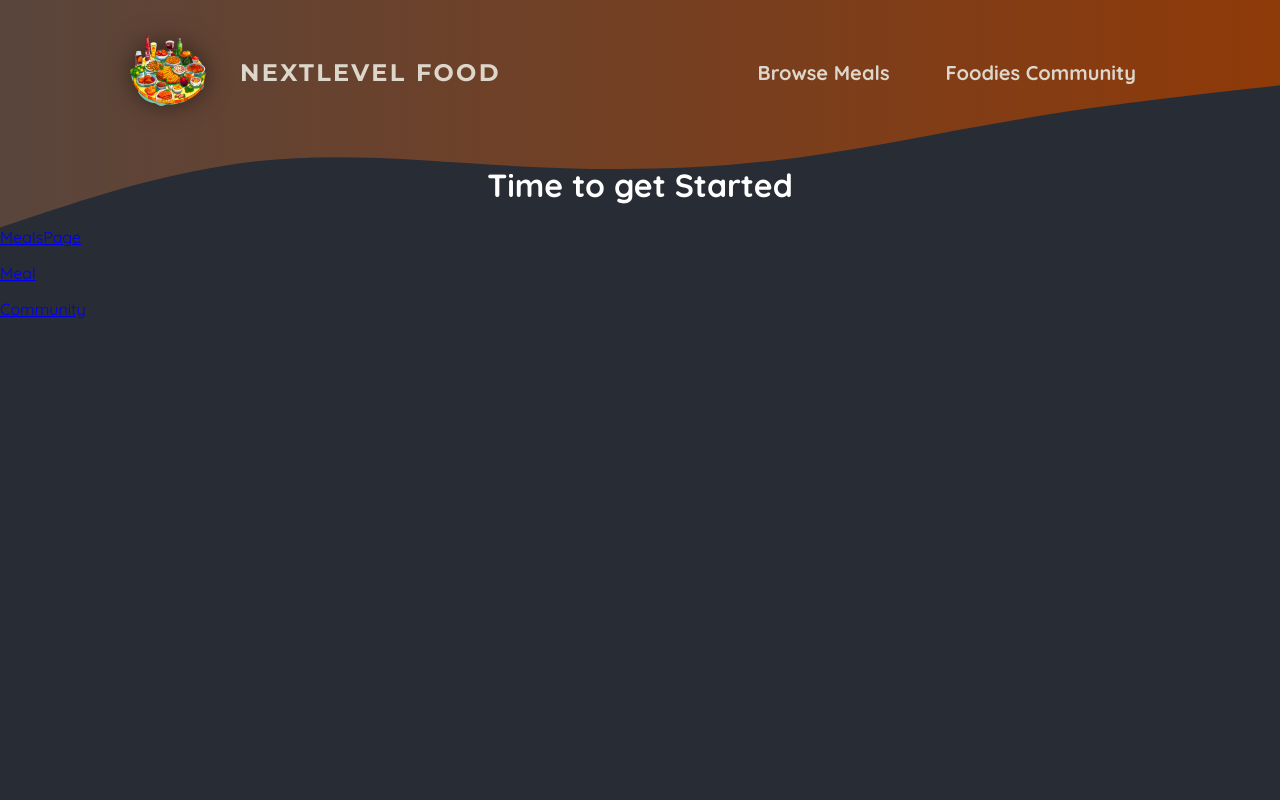
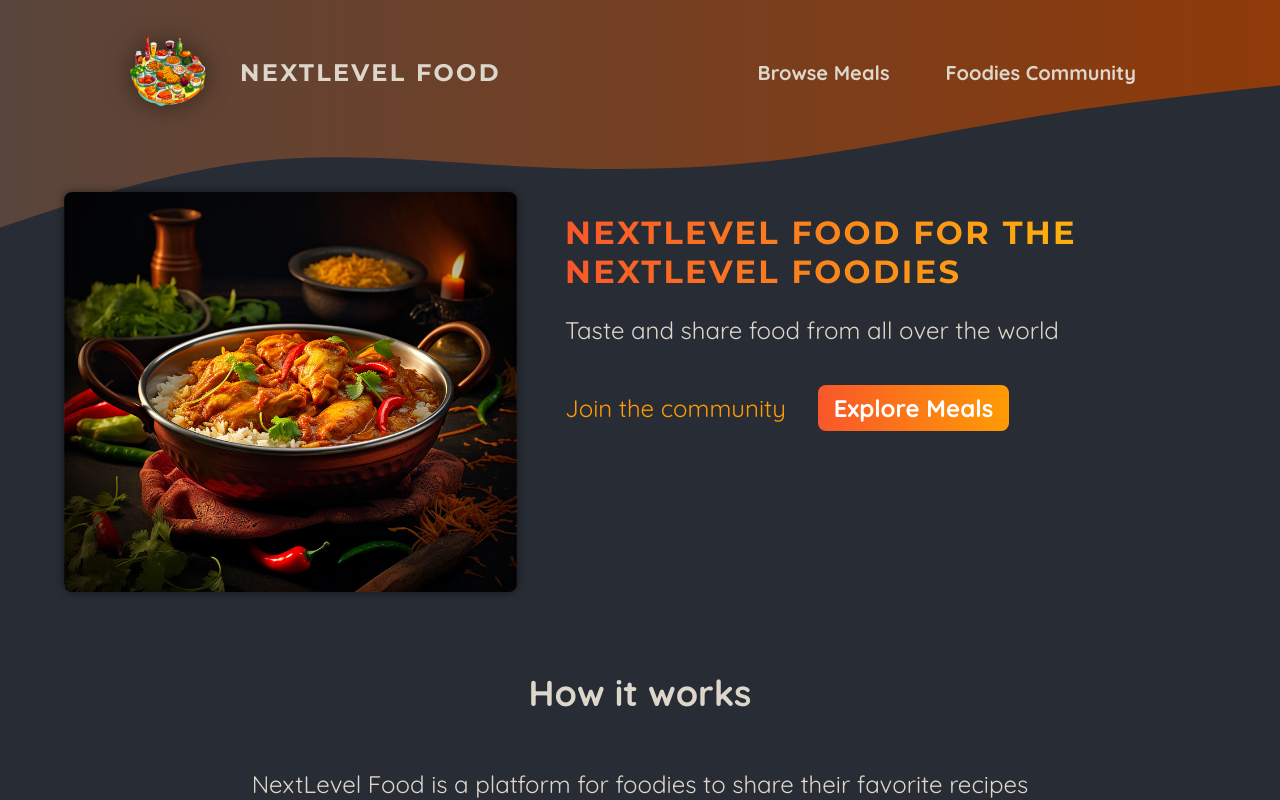
Before and after one commit to akshay-agnihotri/NEXT, a Next.js app in the folder 09_next_level_food/: page / in a window 1280 px wide. Shown: the top 800 px of the page. Built offline with nearby package versions, Linux system fonts and the light colour scheme.

Commit message:
added imagesSlideshow

```diff
--- a/09_next_level_food/app/layout.js
+++ b/09_next_level_food/app/layout.js
@@ -1,5 +1,5 @@
-import Header from "@/components/header";
 import "./globals.css";
+import MainHeader from "@/components/mainHeader";
 
 export const metadata = {
   title: "NextJS Course App",
@@ -10,7 +10,7 @@
   return (
     <html lang="en">
       <body>
-        <Header />
+        <MainHeader />
         {children}
       </body>
     </html>
--- a/09_next_level_food/app/page.js
+++ b/09_next_level_food/app/page.js
@@ -1,21 +1,52 @@
-import Header from "@/components/header";
 import Link from "next/link";
+import classes from "./page.module.css";
+import ImageSlideshow from "@/components/images/imagesSlideshow";
 
 export default function Home() {
   return (
+    <>
+      <header className={classes.header}>
+        <div className={classes.slideshow}>
+          <ImageSlideshow />
+        </div>
+        <div>
+          <div className={classes.hero}>
+            <h1>NextLevel Food for the NextLevel Foodies</h1>
+            <p>Taste and share food from all over the world</p>
+          </div>
+          <div className={classes.cta}>
+            <Link href={"/community"}>Join the community</Link>
+            <Link href={"/meals"}>Explore Meals</Link>
+          </div>
+        </div>
+      </header>
       <main>
-      <h1 style={{ textAlign: "center", color: "white" }}>
-        Time to get Started
-      </h1>
+        <section className={classes.section}>
+          <h2>How it works</h2>
           <p>
-        <Link href={"/meals"}>MealsPage</Link>
+            NextLevel Food is a platform for foodies to share their favorite
+            recipes with the world. It&apos;s a place to discover new dishes,
+            and to connect with other food lovers.
           </p>
           <p>
-        <Link href={"/meals/share"}>Meal</Link>
+            NextLevel Food is a place to discover new dishes, and to connect
+            with other food lovers.
+          </p>
+        </section>
+
+        <section className={classes.section}>
+          <h2>Why NextLevel Food?</h2>
+          <p>
+            NextLevel Food is a platform for foodies to share their favorite
+            recipes with the world. It&apos;s a place to discover new dishes,
+            and to connect with other food lovers.
           </p>
           <p>
-        <Link href={"/community"}>Community</Link>
+            NextLevel Food is a place to discover new dishes, and to connect
+            with other food lovers.
           </p>
+        </section>
       </main>
+    </>
   );
 }
--- /dev/null
+++ b/09_next_level_food/app/page.module.css
@@ -0,0 +1,75 @@
+.header {
+  display: flex;
+  gap: 3rem;
+  margin: 3rem auto;
+  width: 90%;
+  max-width: 75rem;
+}
+
+.slideshow {
+  width: 40rem;
+  height: 25rem;
+}
+
+.hero {
+  color: #ddd6cb;
+  font-size: 1.5rem;
+}
+
+.hero h1 {
+  font-size: 2rem;
+  font-weight: bold;
+  font-family: "Montserrat", sans-serif;
+  letter-spacing: 0.15rem;
+  text-transform: uppercase;
+  background: linear-gradient(90deg, #f9572a, #ffc905);
+  background-clip: text;
+  -webkit-background-clip: text;
+  -webkit-text-fill-color: transparent;
+}
+
+.cta {
+  font-size: 1.5rem;
+  display: flex;
+  gap: 1rem;
+}
+
+.cta a {
+  display: inline-block;
+  margin-top: 1rem;
+  padding: 0.5rem 1rem;
+  border-radius: 0.5rem;
+  background: linear-gradient(90deg, #f9572a, #ff9b05);
+  color: #ffffff;
+  font-weight: bold;
+  text-decoration: none;
+}
+
+.cta a:hover,
+.cta a:active {
+  background: linear-gradient(90deg, #fd4715, #f9b241);
+}
+
+.cta a:first-child {
+  background: transparent;
+  font-weight: normal;
+  color: #ff9b05;
+  padding-left: 0;
+}
+
+.cta a:first-child:hover,
+.cta a:first-child:active {
+  background: transparent;
+  color: #f9b241;
+}
+
+.section {
+  display: flex;
+  flex-direction: column;
+  color: #ddd6cb;
+  font-size: 1.5rem;
+  max-width: 50rem;
+  width: 90%;
+  margin: 2rem auto;
+  text-align: center;
+}
--- /dev/null
+++ b/09_next_level_food/components/images/imagesSlideshow.js
@@ -0,0 +1,49 @@
+"use client";
+import { useEffect, useState } from "react";
+import Image from "next/image";
+
+import burgerImg from "@/assets/burger.jpg";
+import curryImg from "@/assets/curry.jpg";
+import dumplingsImg from "@/assets/dumplings.jpg";
+import macncheeseImg from "@/assets/macncheese.jpg";
+import pizzaImg from "@/assets/pizza.jpg";
+import schnitzelImg from "@/assets/schnitzel.jpg";
+import tomatoSaladImg from "@/assets/tomato-salad.jpg";
+import classes from "./imagesSlideshow.module.css";
+
+const images = [
+  { image: burgerImg, alt: "A delicious, juicy burger" },
+  { image: curryImg, alt: "A delicious, spicy curry" },
+  { image: dumplingsImg, alt: "Steamed dumplings" },
+  { image: macncheeseImg, alt: "Mac and cheese" },
+  { image: pizzaImg, alt: "A delicious pizza" },
+  { image: schnitzelImg, alt: "A delicious schnitzel" },
+  { image: tomatoSaladImg, alt: "A delicious tomato salad" },
+];
+
+export default function ImageSlideshow() {
+  const [currentImageIndex, setCurrentImageIndex] = useState(0);
+
+  useEffect(() => {
+    const interval = setInterval(() => {
+      setCurrentImageIndex((prevIndex) =>
+        prevIndex < images.length - 1 ? prevIndex + 1 : 0
+      );
+    }, 5000);
+
+    return () => clearInterval(interval);
+  }, []);
+
+  return (
+    <div className={classes.slideshow}>
+      {images.map((image, index) => (
+        <Image
+          key={index}
+          src={image.image}
+          className={index === currentImageIndex ? classes.active : ""}
+          alt={image.alt}
+        />
+      ))}
+    </div>
+  );
+}
--- /dev/null
+++ b/09_next_level_food/components/images/imagesSlideshow.module.css
@@ -0,0 +1,26 @@
+.slideshow {
+  position: relative;
+  width: 100%;
+  height: 100%;
+  border-radius: 8px;
+  overflow: hidden;
+  box-shadow: 0 0 0.5rem rgba(0, 0, 0, 0.5);
+}
+
+.slideshow img {
+  width: 100%;
+  height: 100%;
+  object-fit: cover;
+  position: absolute;
+  top: 0;
+  left: 0;
+  opacity: 0;
+  transform: scale(1.1) translateX(-1rem) rotate(-5deg);
+  transition: all 0.5s ease-in-out;
+}
+
+.slideshow .active {
+  z-index: 1;
+  opacity: 1;
+  transform: scale(1) translateX(0) rotate(0);
+}
--- a/09_next_level_food/components/header.js
+++ b/09_next_level_food/components/mainHeader.js
@@ -1,13 +1,13 @@
 import Link from "next/link";
 import Image from "next/image";
 import logo from "@/assets/logo.png";
-import classes from "./header.module.css";
-import HeaderBackground from "./headerBackground";
+import classes from "./mainHeader.module.css";
+import MainHeaderBackground from "./mainHeaderBackground";
 
-const Header = () => {
+const MainHeader = () => {
   return (
     <>
-      <HeaderBackground />
+      <MainHeaderBackground />
       <header className={classes.header}>
         <Link href="/" className={classes.logo}>
           <Image src={logo} alt="A Plate with food on it" priority />
@@ -29,4 +29,4 @@
   );
 };
 
-export default Header;
+export default MainHeader;
--- a/09_next_level_food/components/headerBackground.js
+++ b/09_next_level_food/components/mainHeaderBackground.js
@@ -1,6 +1,6 @@
 "use client";
 
-const HeaderBackground = () => {
+const MainHeaderBackground = () => {
   return (
     <div className="header-background">
       <svg xmlns="http://www.w3.org/2000/svg" viewBox="0 0 1440 320">
@@ -25,4 +25,4 @@
   );
 };
 
-export default HeaderBackground;
+export default MainHeaderBackground;
```
Also changed, not shown: 09_next_level_food/components/mainHeader.module.css (renamed from 09_next_level_food/components/header.module.css). Lines whose indentation alone changed are shown as unchanged.
